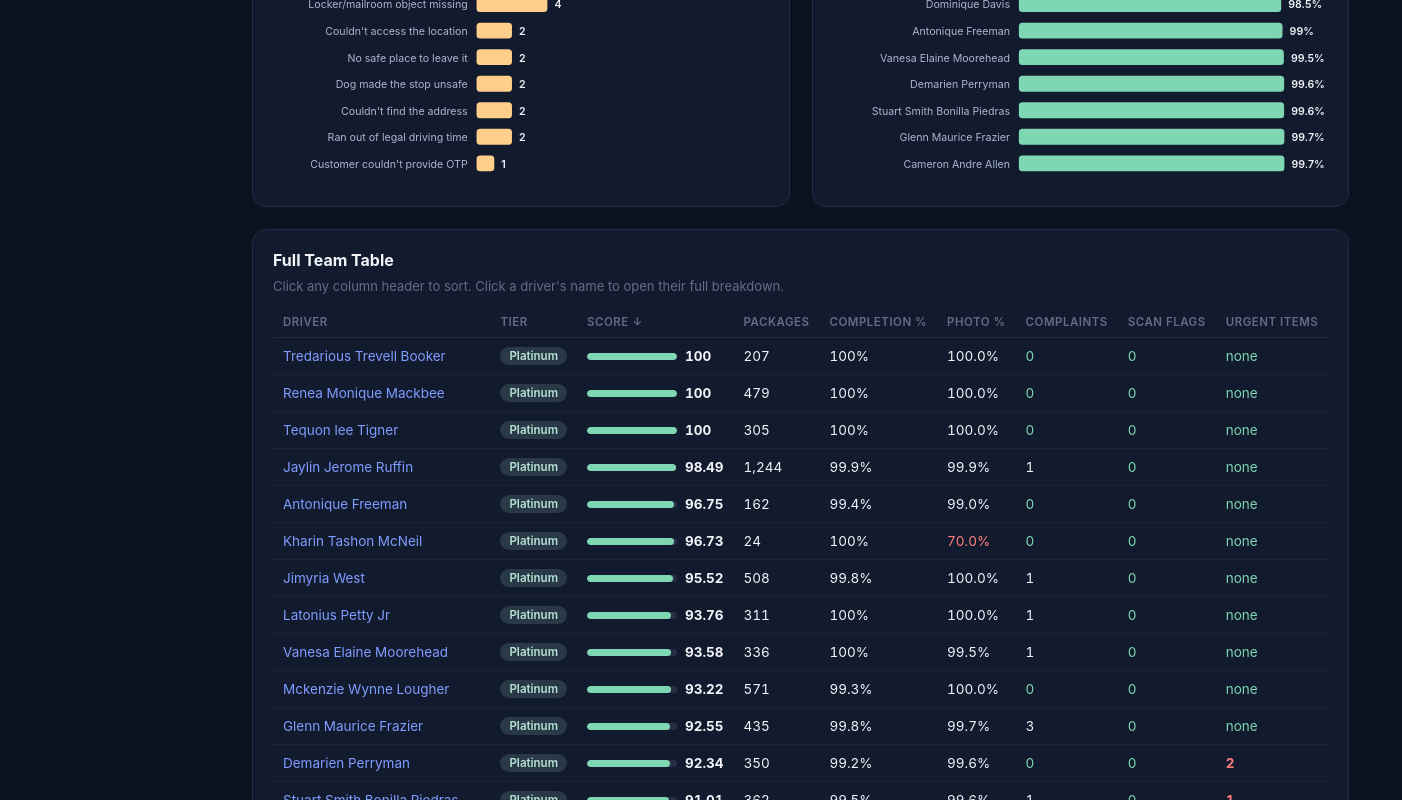
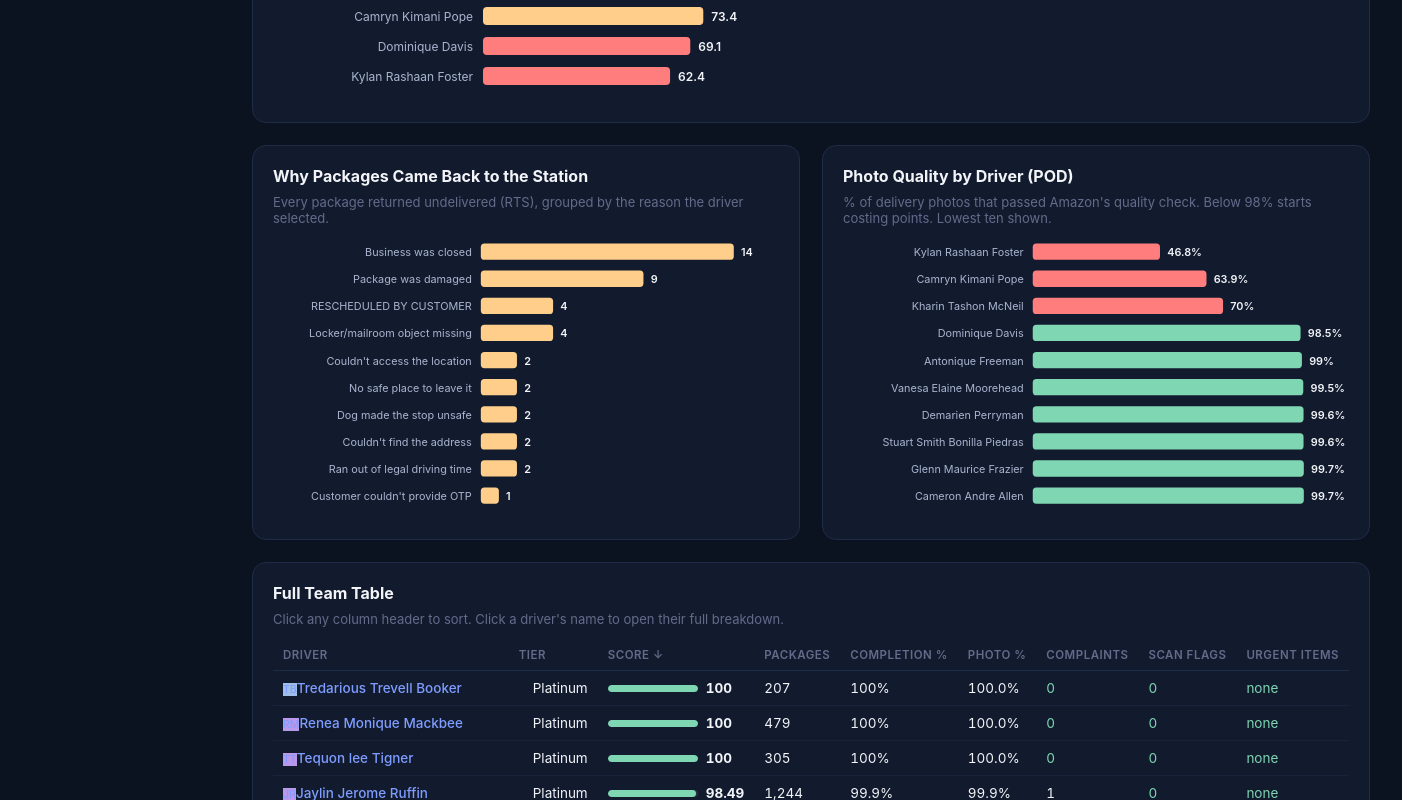
Before and after one commit to breez-ai-global/DAScoreCardHQ, a Next.js app: page / in a window 1280 px wide. Shown: the part 2000-2800 px from the top of the page, 1402 px wide, since content can reach past the window. Built offline with nearby package versions, Linux system fonts and the light colour scheme.

Commit message:
v3: SnowUI design system — avatars, feed items, mobile nav shell, team table restyle

```diff
--- /dev/null
+++ b/components/Avatar.js
@@ -0,0 +1,23 @@
+const PALETTE = ["#adadfb", "#7dbbff", "#6be6d3", "#71dd8c", "#b899eb", "#a0bce8", "#ffd08a"];
+
+export function initials(name) {
+  const parts = (name || "?").trim().split(/\s+/);
+  return ((parts[0]?.[0] || "") + (parts.length > 1 ? parts[parts.length - 1][0] : "")).toUpperCase();
+}
+
+export function colorFor(name) {
+  let h = 0;
+  for (const c of name || "") h = (h * 31 + c.charCodeAt(0)) % 997;
+  return PALETTE[h % PALETTE.length];
+}
+
+export default function Avatar({ name, size = 28 }) {
+  return (
+    <span
+      className="avatar"
+      style={{ width: size, height: size, background: colorFor(name), fontSize: size * 0.38 }}
+    >
+      {initials(name)}
+    </span>
+  );
+}
--- a/components/Shell.js
+++ b/components/Shell.js
@@ -9,6 +9,16 @@ export default function Shell({ children }) {
     disputeCount = disputeFlags(loadData()).length;
   } catch {}
   return (
+    <>
+      <div className="mobilebar">
+        <div className="mb-top">
+          <Logo size={28} />
+          <span className="name">Breez Global · DA Scorecard HQ</span>
+        </div>
+        <div className="mb-nav">
+          <NavLinks disputeCount={disputeCount} />
+        </div>
+      </div>
       <div className="shell">
         <aside className="sidebar">
           <div className="brand">
@@ -22,5 +32,6 @@ export default function Shell({ children }) {
         </aside>
         <main className="main">{children}</main>
       </div>
+    </>
   );
 }
--- a/components/TeamTable.js
+++ b/components/TeamTable.js
@@ -2,6 +2,15 @@
 
 import { useMemo, useState } from "react";
 import Link from "next/link";
+import Avatar from "./Avatar";
+
+const TIER_DOT = {
+  platinum: "var(--primary)",
+  gold: "var(--amber)",
+  silver: "var(--cyan)",
+  bronze: "var(--red)",
+  neutral: "var(--txt-2)",
+};
 
 const COLS = [
   ["name", "Driver"],
@@ -48,7 +57,7 @@ export default function TeamTable({ rows }) {
   }
 
   return (
-    <div style={{ overflowX: "auto" }}>
+    <div className="table-wrap">
       <table className="data">
         <thead>
           <tr>
@@ -63,11 +72,17 @@ export default function TeamTable({ rows }) {
           {sorted.map((d) => (
             <tr key={d.id}>
               <td>
-                <Link href={`/drivers/${encodeURIComponent(d.id)}`}>{d.name}</Link>
+                <Link href={`/drivers/${encodeURIComponent(d.id)}`} className="who">
+                  <Avatar name={d.name} />
+                  <span style={{ color: "var(--txt)", fontWeight: 500 }}>{d.name}</span>
+                </Link>
               </td>
               <td>
                 {d.tierText ? (
-                  <span className={`pill ${tierClass(d.tierText)}`}>{d.tierText}</span>
+                  <span className="status" style={{ color: TIER_DOT[tierClass(d.tierText)] }}>
+                    <span className="dot" style={{ background: TIER_DOT[tierClass(d.tierText)] }} />
+                    {d.tierText}
+                  </span>
                 ) : (
                   <span className="muted">—</span>
                 )}
```
Also changed, not shown: components/FeedItem.js (added, +24 -0 lines). Lines whose indentation alone changed are shown as unchanged.
